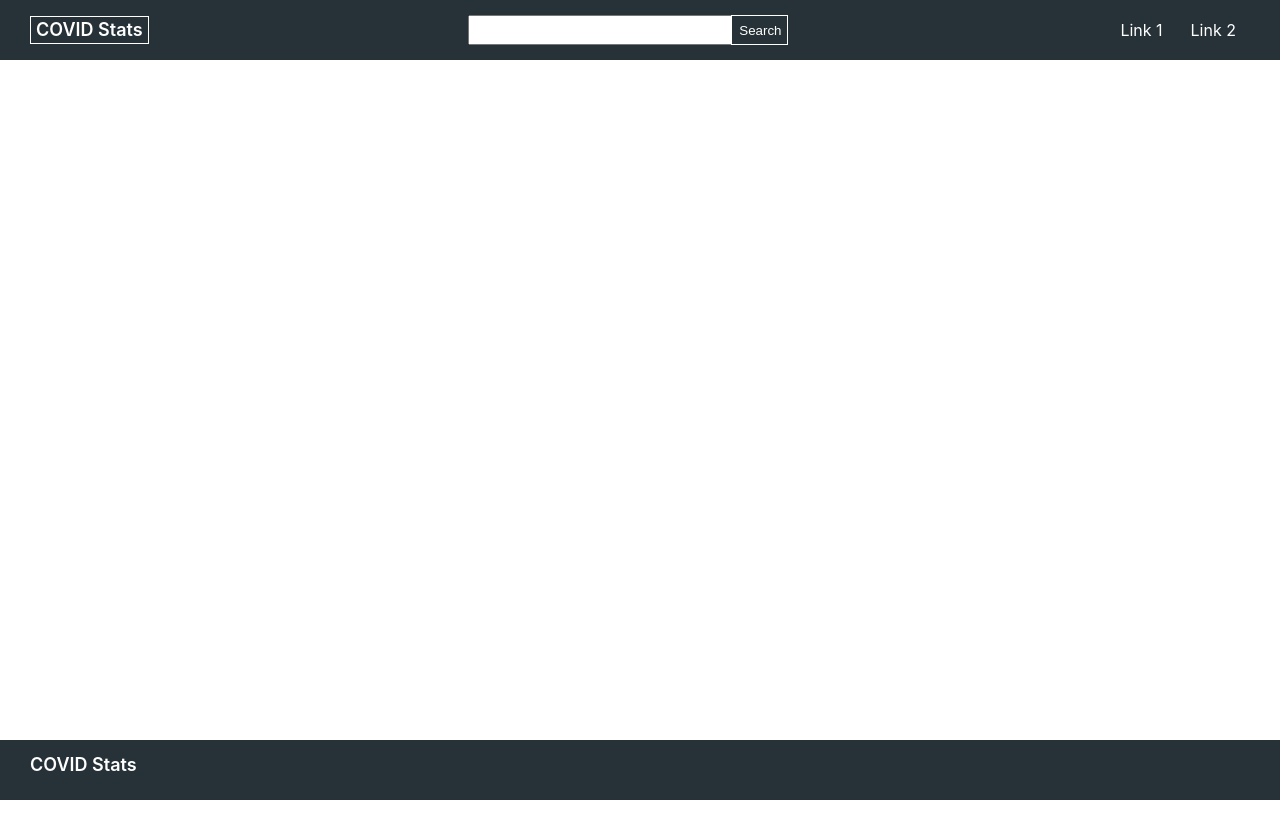
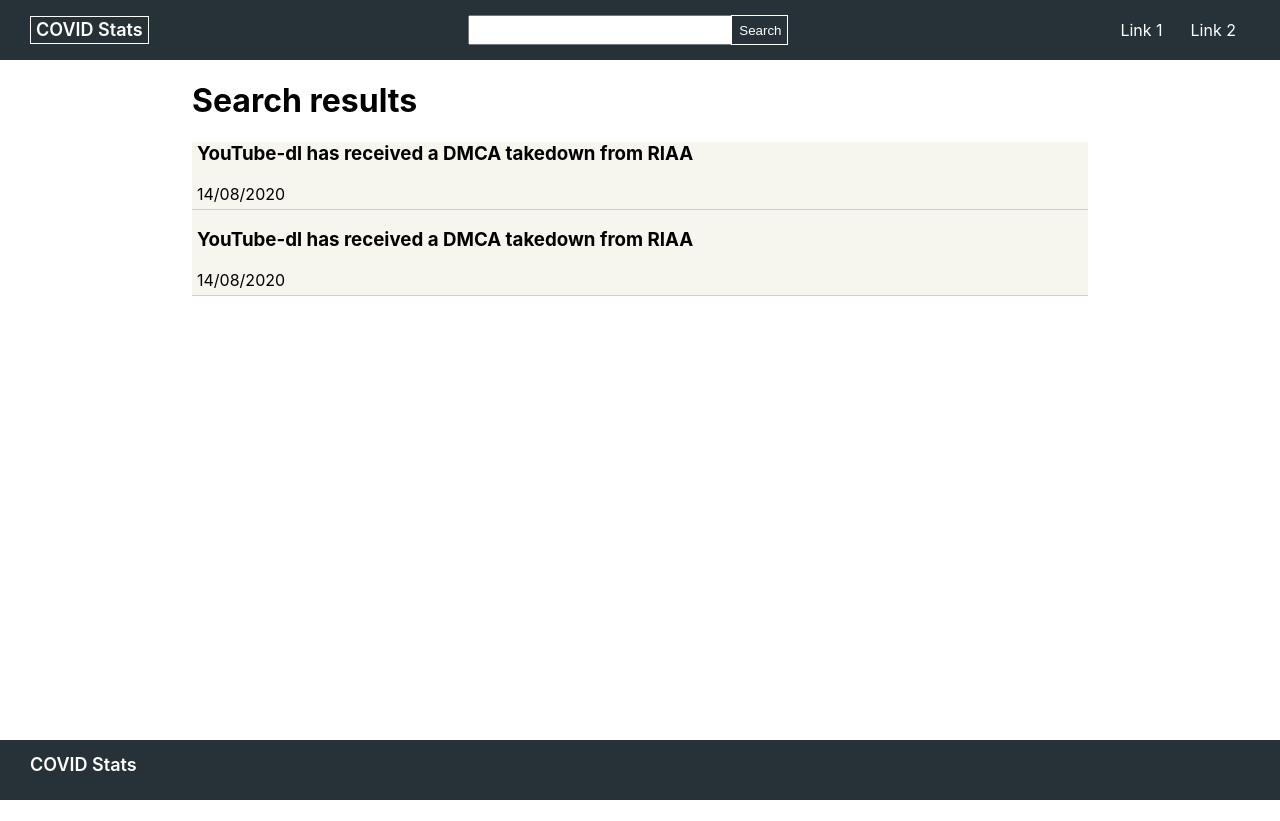
Before and after one commit to johannesMatevosyan/covid-stats, a React (Create React App) app: page /search in a window 1280 px wide. After the commit the page ends 800 px from the top, so only its background shows below. Built offline with nearby package versions, Linux system fonts and the light colour scheme.

Commit message:
main - added features to develop basic styling for search page

```diff
--- a/src/components/Search/SearchBox.js
+++ b/src/components/Search/SearchBox.js
@@ -1,6 +1,6 @@
 import { Fragment } from 'react';
 import { useHistory } from 'react-router-dom';
-import css from './searchBox.module.css';
+import * as css from './search.module.css';
 
 function SearchBox() {
   const history = useHistory();
--- a/src/components/Search/SearchPage.js
+++ b/src/components/Search/SearchPage.js
@@ -1,10 +1,25 @@
 import React, { Fragment } from 'react';
+import * as css from './search.module.css';
 
 function SearchPage(props) {
   return (
     <Fragment>
-      <div className='search-page'>
-        <h1>Search</h1>
+      <div className={css.searchPage}>
+        <h1>Search results</h1>
+        <ul className={css.searchPageList}>
+          <li>
+            <h3 className={css.searchPageTitle}>
+              <a> YouTube-dl has received a DMCA takedown from RIAA</a>
+            </h3>
+            <time dateTime='2008-02-14 20:00'>14/08/2020</time>
+          </li>
+          <li>
+            <h3 className={css.searchPageTitle}>
+              <a> YouTube-dl has received a DMCA takedown from RIAA</a>
+            </h3>
+            <time dateTime='2008-02-14 20:00'>14/08/2020</time>
+          </li>
+        </ul>
       </div>
     </Fragment>
   );
--- a/src/components/Search/searchBox.module.css
+++ b/src/components/Search/search.module.css
@@ -33,7 +33,23 @@
   border: 1px solid #fff;
 }
 
-.search-page {
-  background: #ccc;
-  margin-top: 100px;
+.searchPage {
+  padding-top: 60px;
+  padding-left: 15%;
+  padding-right: 15%;
 }
+.searchPageList {
+  background: #f6f6ef;
+  margin-top: 10px;
+}
+.searchPageList li {
+  padding-bottom: 5px;
+  padding-left: 5px;
+  padding-right: 5px;
+  border-bottom: 1px solid #d4cbcb;
+}
+.title {
+  position: relative;
+  margin-bottom: 4px;
+  font-size: 14px;
+}
```
